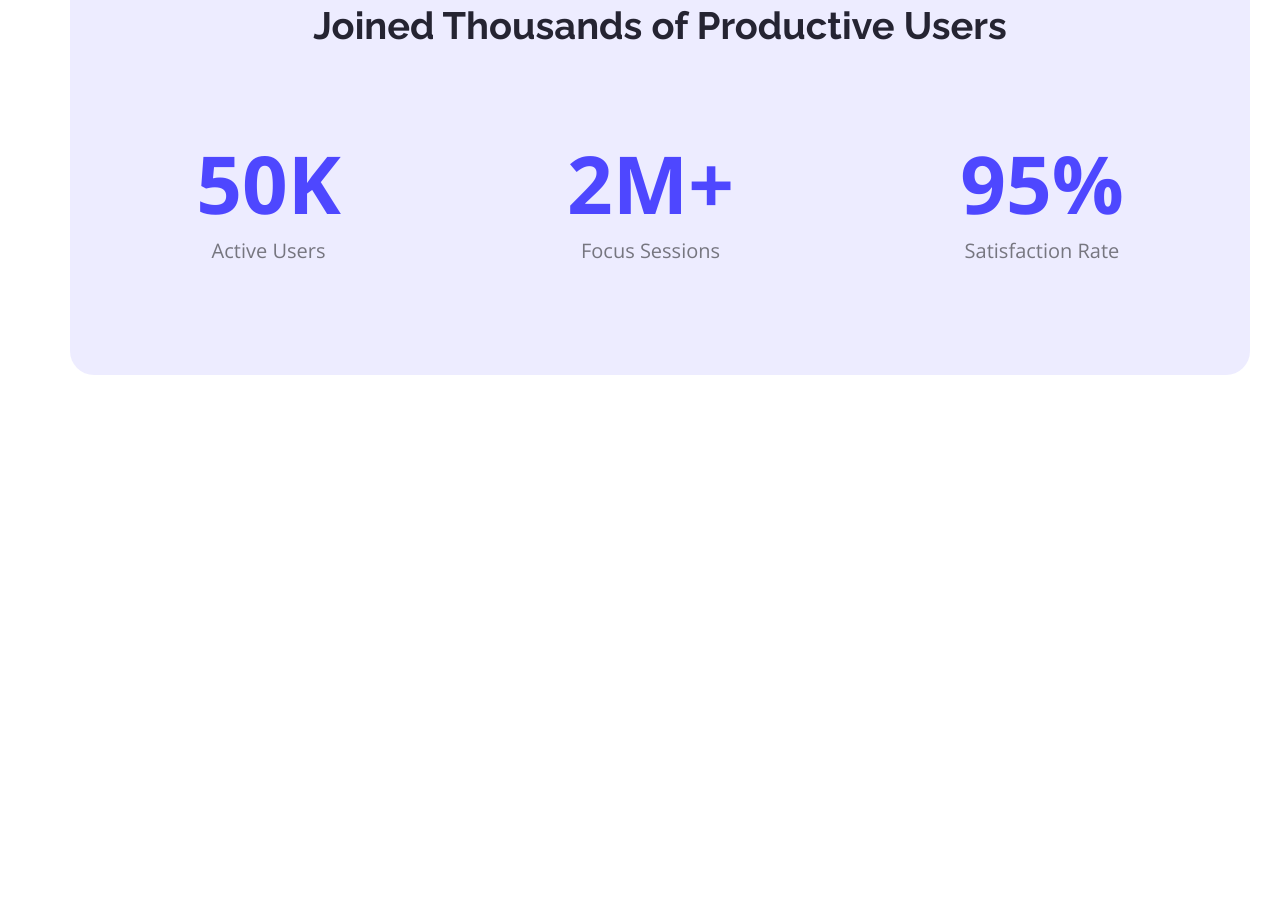
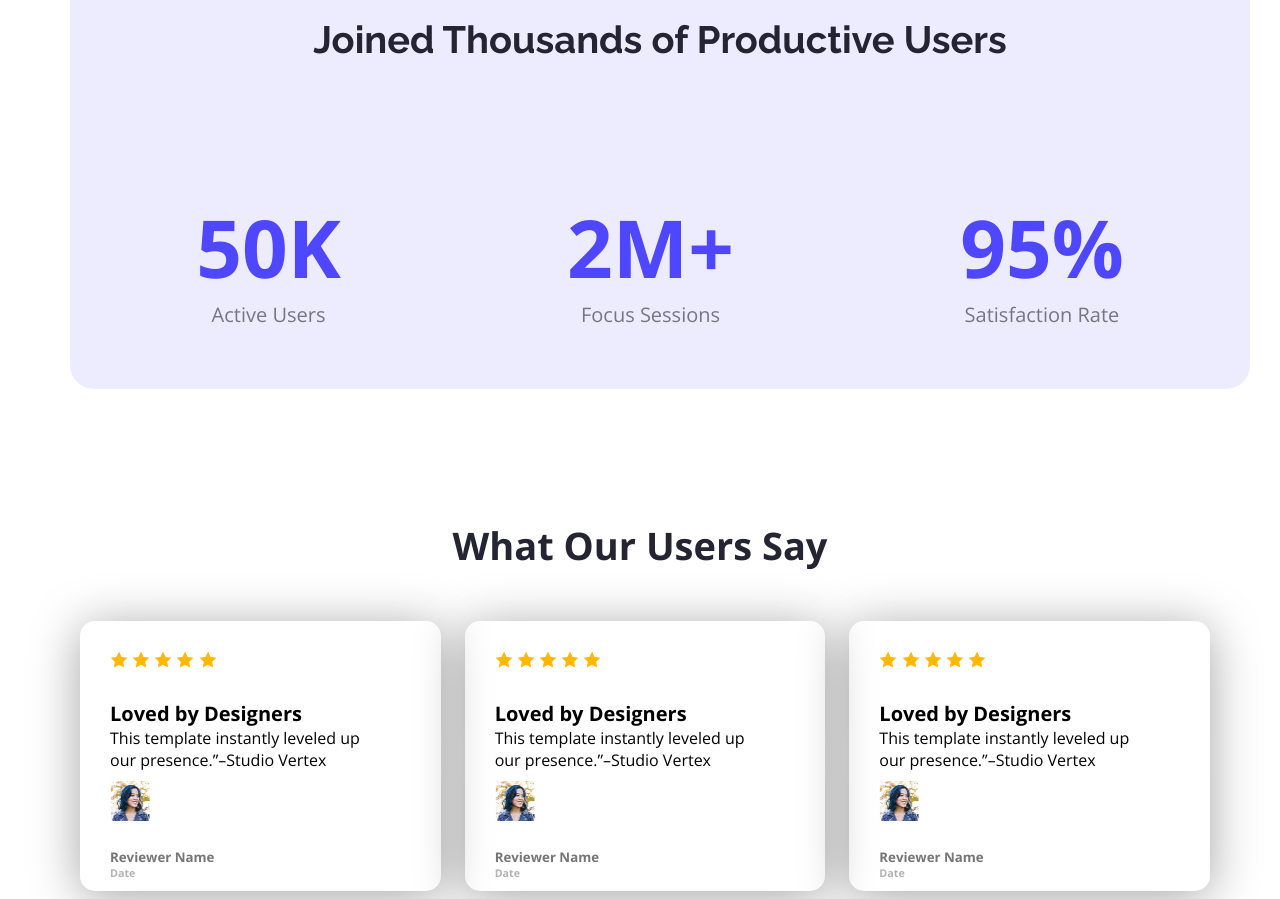
Before and after one commit to ArifinTawsif/first-assignment, a plain HTML site: page index.html in a window 1280 px wide. Shown: the part 1588-2487 px from the top of the page. Before the commit the page ends 1971 px from the top, so only its background shows below. Drawn offline with nearby package versions, Linux system fonts and the light colour scheme.

Commit message:
added review section

```diff
--- a/index.html
+++ b/index.html
@@ -59,6 +59,53 @@
                 </div>
             </div>
         </section>
+        <section class="skills">
+            <h3 class="section-title text-center">What Our Users Say</h3>
+            <div class="skill-container">
+                <div class="skill skill-1">
+                    <img src="asset/Assets/icon-star.png" alt="">
+                    <img src="asset/Assets/icon-star.png" alt="">
+                    <img src="asset/Assets/icon-star.png" alt="">
+                    <img src="asset/Assets/icon-star.png" alt="">
+                    <img src="asset/Assets/icon-star.png" alt="">
+                    <h4 class="skill-title">Loved by Designers</h4>
+                    <p class="skill-description">This template instantly leveled up<br>our presence.”–Studio Vertex</p>
+                    <div class="logo">
+                        <img class="pic" src="asset/Assets/avatar.png" height="40px" width="40px">
+                        <h5 class="color">Reviewer Name</h5>
+                        <h6 class="color2">Date</h6>
+                    </div>
+                </div>
+                <div class="skill">
+                    <img src="asset/Assets/icon-star.png" alt="">
+                    <img src="asset/Assets/icon-star.png" alt="">
+                    <img src="asset/Assets/icon-star.png" alt="">
+                    <img src="asset/Assets/icon-star.png" alt="">
+                    <img src="asset/Assets/icon-star.png" alt="">
+                    <h4 class="skill-title">Loved by Designers</h4>
+                    <p class="skill-description">This template instantly leveled up<br>our presence.”–Studio Vertex</p>
+                    <div class="logo">
+                        <img class="pic" src="asset/Assets/avatar.png" height="40px" width="40px">
+                        <h5 class="color">Reviewer Name</h5>
+                        <h6 class="color2">Date</h6>
+                    </div>
+                </div>
+                <div class="skill">
+                    <img src="asset/Assets/icon-star.png" alt="">
+                    <img src="asset/Assets/icon-star.png" alt="">
+                    <img src="asset/Assets/icon-star.png" alt="">
+                    <img src="asset/Assets/icon-star.png" alt="">
+                    <img src="asset/Assets/icon-star.png" alt="">
+                    <h4 class="skill-title">Loved by Designers</h4>
+                    <p class="skill-description">This template instantly leveled up<br>our presence.”–Studio Vertex</p>
+                    <!-- <div class="logo"> -->
+                        <img class="pic" src="asset/Assets/avatar.png" height="40px" width="40px">
+                        <h5 class="color">Reviewer Name</h5>
+                        <h6 class="color2">Date</h6>
+                    <!-- </div> -->
+                </div>
+            </div>
+        </section>
     </main>
     <footer>
 
--- a/styles/assignment.css
+++ b/styles/assignment.css
@@ -2,7 +2,9 @@ main{
     max-width: 1140px;
     margin: 0 auto;
 }
-
+main section{
+    margin-top: 130px;
+}
 
 /* shared style */
 .inter-black{
@@ -31,6 +33,9 @@ main{
     width: 1140px;
     height: 350px;
     margin-top: 116px;
+}
+.text-center{
+    text-align: center;
 }
 
 /* header */
@@ -135,7 +140,7 @@ section div h3{
     font-size: 38px;
     font-weight: bold;
     color: #252432;
-    margin-bottom: 0px;
+    margin-bottom: 50px;
 }
 
 /* about styles */
@@ -163,3 +168,51 @@ section div h3{
     margin-bottom: 20px;
     margin-top: 0%;
 }
+/* review section */
+.skill-container{
+    display: flex;
+    gap:24px;
+}
+
+.skill-description{
+    padding: 0px ;
+    box-shadow: 0px 6px 50px 0px rgba(255, 255, 255, 0.5);
+    border-radius: 14px;
+    margin-left: 0%;
+    margin-bottom: 10px;
+    margin-top: 0%;
+    text-align: left;
+
+}
+.logo{
+    /* display: flex; */
+}
+
+.skill-1{
+    margin-left: 10px;
+}
+
+.skill{
+    padding: 30px;
+    box-shadow: 0px 6px 50px 0px rgba(0, 0, 0, 0.359);
+    border-radius: 15px;
+    width: 367px;
+    height: 210px;
+
+}
+
+.color{
+    color: rgba(117, 117, 117, 1);
+    margin-bottom: 0%;
+}
+.color2{
+    color: rgba(179, 179, 179, 1);
+    margin-top: 0px;
+}
+.pic{
+    margin-bottom: 0%;
+}
+.skill-title{
+    margin-bottom: 0%;
+    font-size: 20px;
+}
```
